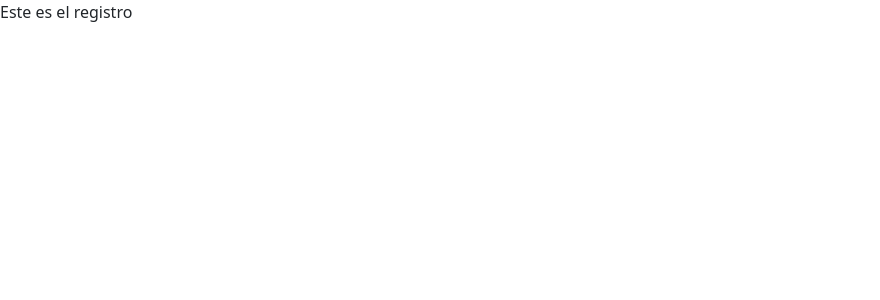
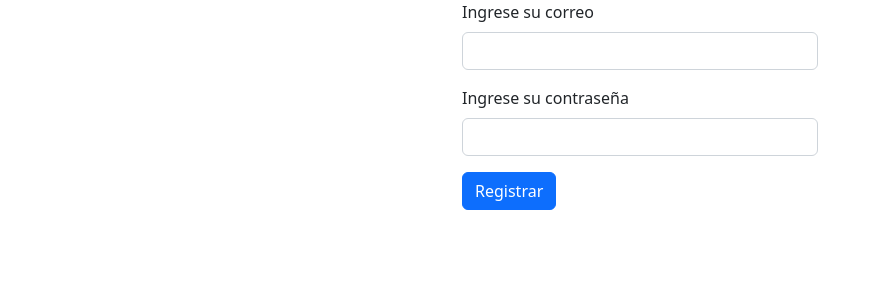
Before and after one commit to MiguelAngelRamos/app-proyecto, a Vue app: page /register in a window 1280 px wide. Shown: the top 300 px of the page, without its empty margins (0-880 px from the left). Built offline with nearby package versions, Linux system fonts and the light colour scheme.

Commit message:
proyecto terminado registro de usuario

```diff
--- a/src/router/index.js
+++ b/src/router/index.js
@@ -9,7 +9,8 @@ const routes = [
   {
     path: '/login',
     name: 'my-login',
-    component: () => import(/* webpackChunkName: "login" */ '../views/LoginView.vue')
+    component: () => import(/* webpackChunkName: "login" */ '../views/LoginView.vue'),
+
   },
   {
     path: '/register',
@@ -49,13 +50,14 @@ const router = createRouter({
 router.beforeEach((to, from, next) => {
   //* Vamos recorrer cada una de las rutas
   if(to.matched.some(record => record.meta.requiresAuth)) {
-    let usuarioValido;
+    let usuarioValido = false;
     console.log('Ruta Protegida');
     // const usuario = isAuth(); //* puede ser verdadero o falso
     // console.log(usuario);
     //* Obtener la información del local storage
     let auth = localStorage.getItem('isAuth');
-    auth=='false'? usuarioValido = false: usuarioValido = true;
+    console.log('auth del localstorage' + auth);
+    auth=='false' || auth == null ? usuarioValido = false: usuarioValido = true;
     if(!usuarioValido) {
       next({path: '/login'})
     } else {
--- a/src/store/index.js
+++ b/src/store/index.js
@@ -6,7 +6,8 @@ export default createStore({
   state: {
     productos: [],
     productoObject: {},
-    usuario: null,
+    usuarioLogeado: null,
+    usuariosApi: []
   },
   mutations: {
     setProductos(state, payload) {
@@ -16,7 +17,10 @@ export default createStore({
       state.productoObject = payload;
     },
     setUsuario(state, payload) {
-      state.usuario = payload;
+      state.usuarioLogeado = payload;
+    },
+    setUsuariosApi(state, payload) {
+      state.usuariosApi = payload;
     }
   },
   actions: {
@@ -52,6 +56,7 @@ export default createStore({
       const data = await response.json();
       console.log(data); // *El arreglo con el unico objeto que es el usuario
       //* [{}]
+      commit('setUsuariosApi', data)
       existe = data.some(user => user.email === usuarioLogeado.email && user.password === usuarioLogeado.password);
       console.log(existe);
 
@@ -61,6 +66,23 @@ export default createStore({
     commit('setUsuario', usuarioLogeado)
     authUser(existe);
     router.push('/products')
+   },
+
+   async registroUsuario ({commit}, usuario) {
+      try {
+        await fetch('http://localhost:3000/users',{
+          method: 'POST',
+          body: JSON.stringify(usuario),
+          headers: {
+            'Content-Type': 'application/json'
+          }
+        });
+
+        router.push('/login')
+      } catch (error) {
+        throw error;
+      }
+
    }
   },
   getters: {
--- a/src/views/RegisterView.vue
+++ b/src/views/RegisterView.vue
@@ -1,10 +1,51 @@
 <template>
-  <p>Este es el registro</p>
+   <div class="container">
+    <div class="row">
+      <div class="col-4 offset-4">
+        <form @submit.prevent="registroUsuario({email: email, password: password})">
+          <div class="mb-3">
+            <label for="exampleInputEmail1" class="form-label"
+              >Ingrese su correo</label
+            >
+            <input
+              type="email"
+              class="form-control"
+              id="exampleInputEmail1"
+              v-model="email"
+            />
+          </div>
+          <div class="mb-3">
+            <label for="exampleInputPassword1" class="form-label"
+              >Ingrese su contraseña</label
+            >
+            <input
+              type="password"
+              class="form-control"
+              id="exampleInputPassword1"
+              v-model="password"
+            />
+          </div>
+
+          <button type="submit" class="btn btn-primary">Registrar</button>
+        </form>
+        <p>{{ error }}</p>
+      </div>
+    </div>
+  </div>
 </template>
 
 <script>
+import { mapActions } from 'vuex';
 export default {
-
+data() {
+    return {
+      email: "",
+      password: ""
+    }
+  },
+methods: {
+    ...mapActions(['registroUsuario'])
+  },
 }
 </script>
 
```
